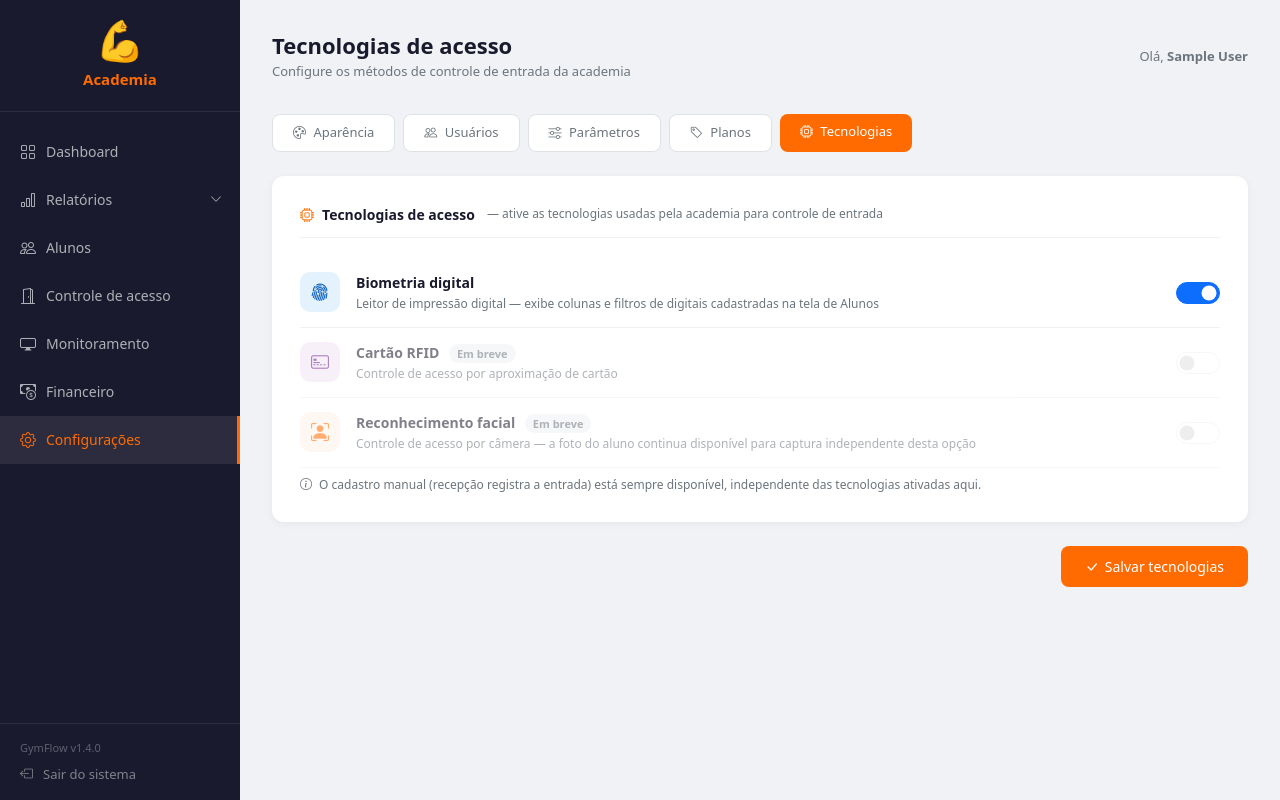
After one commit to BR-VictorAraujo/Projeto-Controle-Academia, a Flask app: page /configuracoes/tecnologias in a window 1280 px wide. The commit adds this page. Run offline with Flask 3, Linux system fonts and the light colour scheme; the visitor is signed in with stand-in values (Sample User, id 1); data comes from the database, SQL or seed files in the repository; data that the repository does not hold is empty.

Commit message:
feat: tela dedicada de Tecnologias de Acesso (separada de Parametros), paginacao em Alunos e Financeiro

```diff
--- a/app/__init__.py
+++ b/app/__init__.py
@@ -74,6 +74,11 @@ def create_app():
             # Padrao 'ativado': popup de novas passagens visivel em
             # qualquer tela do sistema, nao so no Monitoramento.
             popup_acessos_ativo = '1'
+            # Tecnologias de acesso ativas — controla se a coluna/filtro
+            # de biometria aparece na tela de Alunos. Ativado por padrao
+            # porque clientes existentes ja usam biometria hoje; clientes
+            # que so usam RFID/manual no futuro podem desativar.
+            tecnologia_biometria = '1'
         try:
             configs = {c.chave: c.valor for c in Configuracao.query.all()}
             SiteConfig.nome_academia       = configs.get('nome_academia',       'Academia')
@@ -85,6 +90,7 @@ def create_app():
             SiteConfig.endereco            = configs.get('endereco',            '')
             SiteConfig.timeout_sessao      = configs.get('timeout_sessao',      '60')
             SiteConfig.popup_acessos_ativo = configs.get('popup_acessos_ativo', '1')
+            SiteConfig.tecnologia_biometria = configs.get('tecnologia_biometria', '1')
         except:
             pass
 
--- a/app/routes/auth.py
+++ b/app/routes/auth.py
@@ -34,6 +34,55 @@ def get_param(chave, padrao=''):
     from app.models import Configuracao
     c = Configuracao.query.filter_by(chave=chave).first()
     return c.valor if c else padrao
+
+# Opções de itens por página aceitas em todo o sistema — usado tanto para
+# validar o valor recebido via query string quanto para popular o seletor
+# na interface (Alunos, Financeiro, e futuras telas que precisem paginar).
+OPCOES_POR_PAGINA = [20, 50, 100]
+POR_PAGINA_PADRAO = 20
+
+def paginar(query, args=None, padrao=POR_PAGINA_PADRAO, opcoes=None):
+    """
+    Pagina uma query do SQLAlchemy de forma padronizada em todo o sistema.
+
+    Lê 'pagina' e 'por_pagina' da query string (via request.args, ou do
+    dict passado em `args` se a tela precisar combinar com outros filtros
+    já extraídos manualmente). Usa LIMIT/OFFSET no banco — nunca carrega
+    a query inteira na memória antes de paginar, o que é essencial para
+    telas como Alunos e Financeiro que podem crescer para milhares de
+    registros.
+
+    Retorna um objeto com:
+        .items        — lista de registros da página atual
+        .page         — página atual (1-indexed)
+        .per_page     — itens por página nesta consulta
+        .total        — total de registros (sem paginação)
+        .pages        — total de páginas
+        .has_prev / .has_next, .prev_num / .next_num
+
+    `opcoes`: lista de valores permitidos para por_pagina (default
+    OPCOES_POR_PAGINA = [20, 50, 100]). Qualquer valor fora da lista cai
+    no padrão — protege contra alguém forçar ?por_pagina=999999 na URL
+    e arrastar a base inteira de uma vez.
+    """
+    opcoes = opcoes or OPCOES_POR_PAGINA
+    origem = args if args is not None else request.args
+
+    try:
+        pagina = int(origem.get('pagina', 1))
+    except (TypeError, ValueError):
+        pagina = 1
+    if pagina < 1:
+        pagina = 1
+
+    try:
+        por_pagina = int(origem.get('por_pagina', padrao))
+    except (TypeError, ValueError):
+        por_pagina = padrao
+    if por_pagina not in opcoes:
+        por_pagina = padrao
+
+    return query.paginate(page=pagina, per_page=por_pagina, error_out=False)
 
 def validar_documento(tipo, numero):
     numero_limpo = re.sub(r'[^a-zA-Z0-9]', '', numero)
--- a/app/routes/config.py
+++ b/app/routes/config.py
@@ -261,6 +261,46 @@ def novo_plano():
 
 
 # ─────────────────────────────────────────────────────────────────────────────
+# Tecnologias de acesso
+# ─────────────────────────────────────────────────────────────────────────────
+
+@bp.route('/configuracoes/tecnologias', methods=['GET', 'POST'])
+@login_required
+def tecnologias():
+    """
+    Tela dedicada para ativar/desativar tecnologias de controle de acesso
+    (biometria, RFID, facial). Antes vivia dentro de /parametros, mas foi
+    movida para sua propria aba — sao decisoes de hardware/produto, nao
+    parametros operacionais como senha ou backup, e misturadas la a tela
+    ficava poluida.
+
+    tecnologia_biometria controla se a coluna/filtro de biometria aparece
+    na tela de Alunos (ver app/routes/alunos.py e templates/alunos/lista.html).
+    Vem ativado por padrao porque clientes ja existentes usam biometria hoje.
+    """
+    def set_config(chave, valor):
+        from app.models import Configuracao
+        c = Configuracao.query.filter_by(chave=chave).first()
+        if c: c.valor = valor
+        else: db.session.add(Configuracao(chave=chave, valor=valor))
+
+    if request.method == 'POST':
+        # Hidden+checkbox: sempre vem '1' ou '0' explicito no POST,
+        # diferente de um checkbox puro que fica ausente quando desmarcado.
+        # Garante que o padrao "ativado" nao se perca no primeiro salvamento.
+        set_config('tecnologia_biometria', request.form.get('tecnologia_biometria', '1'))
+        db.session.commit()
+        registrar_log('alterou tecnologias de acesso', 'Configurações de tecnologia atualizadas')
+        flash('Tecnologias de acesso salvas com sucesso!', 'success')
+        return redirect(url_for('config.tecnologias'))
+
+    class Params:
+        tecnologia_biometria = get_param('tecnologia_biometria', '1')
+
+    return render_template('tecnologias.html', params=Params())
+
+
+# ─────────────────────────────────────────────────────────────────────────────
 # Backup do banco de dados
 # ─────────────────────────────────────────────────────────────────────────────
 
--- a/app/templates/alunos/editar.html
+++ b/app/templates/alunos/editar.html
@@ -181,7 +181,8 @@
         <div class="row g-3 mb-4">
             <div class="col-md-6">
                 <label class="form-label">Nome completo *</label>
-                <input type="text" name="nome" class="form-control" value="{{ aluno.nome }}" required>
+                <input type="text" name="nome" class="form-control" value="{{ aluno.nome }}" maxlength="100" required>
+                <div class="form-text" style="font-size:11px;">Máximo 100 caracteres</div>
             </div>
             <div class="col-md-2">
                 <label class="form-label">Tipo de documento *</label>
--- a/app/templates/alunos/novo.html
+++ b/app/templates/alunos/novo.html
@@ -141,7 +141,8 @@
         <div class="row g-3">
             <div class="col-md-6">
                 <label class="form-label">Nome completo *</label>
-                <input type="text" name="nome" class="form-control" placeholder="Nome do aluno" required>
+                <input type="text" name="nome" class="form-control" placeholder="Nome do aluno" maxlength="100" required>
+                <div class="form-text" style="font-size:11px;">Máximo 100 caracteres</div>
             </div>
             <div class="col-md-2">
                 <label class="form-label">Tipo de documento *</label>
--- a/app/templates/configuracoes.html
+++ b/app/templates/configuracoes.html
@@ -62,7 +62,7 @@
 
 {% block conteudo %}
 <!-- Tabs configurações -->
-<div style="display:flex; gap:8px; margin-bottom:24px;">
+<div style="display:flex; gap:8px; margin-bottom:24px; flex-wrap:wrap;">
     <a href="/configuracoes" style="background: var(--cor-principal); border:none; color:white; padding:8px 20px; border-radius:8px; font-size:13px; text-decoration:none;">
         <i class="bi bi-palette me-1"></i> Aparência
     </a>
@@ -74,6 +74,9 @@
     </a>
     <a href="/planos" style="background:white; border:1px solid #dee2e6; color:#6c757d; padding:8px 20px; border-radius:8px; font-size:13px; text-decoration:none;">
         <i class="bi bi-tag me-1"></i> Planos
+    </a>
+    <a href="/configuracoes/tecnologias" style="background:white; border:1px solid #dee2e6; color:#6c757d; padding:8px 20px; border-radius:8px; font-size:13px; text-decoration:none;">
+        <i class="bi bi-cpu me-1"></i> Tecnologias
     </a>
 </div>
 
--- a/app/templates/parametros.html
+++ b/app/templates/parametros.html
@@ -102,6 +102,9 @@
     </a>
     <a href="/planos" style="background:white; border:1px solid #dee2e6; color:#6c757d; padding:8px 20px; border-radius:8px; font-size:13px; text-decoration:none;">
         <i class="bi bi-tag me-1"></i> Planos
+    </a>
+    <a href="/configuracoes/tecnologias" style="background:white; border:1px solid #dee2e6; color:#6c757d; padding:8px 20px; border-radius:8px; font-size:13px; text-decoration:none;">
+        <i class="bi bi-cpu me-1"></i> Tecnologias
     </a>
 </div>
 
--- a/app/templates/planos.html
+++ b/app/templates/planos.html
@@ -35,6 +35,9 @@
         </a>
         <a href="/planos" style="background: var(--cor-principal); border:none; color:white; padding:8px 20px; border-radius:8px; font-size:13px; text-decoration:none;">
             <i class="bi bi-tag me-1"></i> Planos
+        </a>
+        <a href="/configuracoes/tecnologias" style="background:white; border:1px solid #dee2e6; color:#6c757d; padding:8px 20px; border-radius:8px; font-size:13px; text-decoration:none;">
+            <i class="bi bi-cpu me-1"></i> Tecnologias
         </a>
     </div>
     <button class="btn-principal" data-bs-toggle="modal" data-bs-target="#modalNovoPlanoo">
--- /dev/null
+++ b/app/templates/tecnologias.html
@@ -0,0 +1,124 @@
+{% extends 'base.html' %}
+
+{% block titulo %}Tecnologias{% endblock %}
+{% block titulo_pagina %}Tecnologias de acesso{% endblock %}
+{% block subtitulo %}Configure os métodos de controle de entrada da academia{% endblock %}
+
+{% set pagina_ativa = 'configuracoes' %}
+
+{% block estilos %}
+.param-card {
+    background: white; border-radius: 12px; padding: 28px;
+    box-shadow: 0 2px 8px rgba(0,0,0,0.05); margin-bottom: 24px;
+}
+.param-section-title {
+    font-size: 14px; font-weight: 600; color: #1a1a2e;
+    margin-bottom: 20px; padding-bottom: 12px;
+    border-bottom: 1px solid #f0f2f5;
+    display: flex; align-items: center; gap: 8px;
+}
+.forma-row {
+    display: flex; align-items: center; gap: 16px;
+    padding: 14px 0; border-bottom: 1px solid #f0f2f5;
+    flex-wrap: wrap;
+}
+.forma-row:last-child { border-bottom: none; }
+.forma-icone {
+    width: 40px; height: 40px; border-radius: 10px;
+    display: flex; align-items: center; justify-content: center;
+    font-size: 18px; flex-shrink: 0;
+}
+.forma-info { flex: 1; min-width: 140px; }
+.forma-nome { font-size: 14px; font-weight: 600; color: #1a1a2e; }
+.forma-desc { font-size: 12px; color: #6c757d; margin-top: 2px; }
+{% endblock %}
+
+{% block conteudo %}
+<!-- Tabs -->
+<div style="display:flex; gap:8px; margin-bottom:24px; flex-wrap:wrap;">
+    <a href="/configuracoes" style="background:white; border:1px solid #dee2e6; color:#6c757d; padding:8px 20px; border-radius:8px; font-size:13px; text-decoration:none;">
+        <i class="bi bi-palette me-1"></i> Aparência
+    </a>
+    <a href="/usuarios" style="background:white; border:1px solid #dee2e6; color:#6c757d; padding:8px 20px; border-radius:8px; font-size:13px; text-decoration:none;">
+        <i class="bi bi-people me-1"></i> Usuários
+    </a>
+    <a href="/parametros" style="background:white; border:1px solid #dee2e6; color:#6c757d; padding:8px 20px; border-radius:8px; font-size:13px; text-decoration:none;">
+        <i class="bi bi-sliders me-1"></i> Parâmetros
+    </a>
+    <a href="/planos" style="background:white; border:1px solid #dee2e6; color:#6c757d; padding:8px 20px; border-radius:8px; font-size:13px; text-decoration:none;">
+        <i class="bi bi-tag me-1"></i> Planos
+    </a>
+    <a href="/configuracoes/tecnologias" style="background: var(--cor-principal); border:none; color:white; padding:8px 20px; border-radius:8px; font-size:13px; text-decoration:none;">
+        <i class="bi bi-cpu me-1"></i> Tecnologias
+    </a>
+</div>
+
+<form method="POST" action="/configuracoes/tecnologias">
+
+    <div class="param-card">
+        <div class="param-section-title">
+            <i class="bi bi-cpu" style="color: var(--cor-principal);"></i> Tecnologias de acesso
+            <span style="font-size:12px; font-weight:400; color:#6c757d; margin-left:4px;">— ative as tecnologias usadas pela academia para controle de entrada</span>
+        </div>
+
+        <!-- Biometria -->
+        <div class="forma-row">
+            <div class="forma-icone" style="background:#e3f2fd; color:#1565c0;"><i class="bi bi-fingerprint"></i></div>
+            <div class="forma-info">
+                <div class="forma-nome">Biometria digital</div>
+                <div class="forma-desc">Leitor de impressão digital — exibe colunas e filtros de digitais cadastradas na tela de Alunos</div>
+            </div>
+            <div class="form-check form-switch">
+                <input class="form-check-input" type="checkbox" name="tecnologia_biometria_chk"
+                    id="sw-tec-biometria"
+                    {% if params.tecnologia_biometria == '1' %}checked{% endif %}
+                    onchange="document.getElementById('input-tec-biometria').value = this.checked ? '1' : '0'"
+                    style="width:44px; height:22px; cursor:pointer;">
+            </div>
+        </div>
+        <!-- Hidden real enviado no POST — sempre presente com '1' ou '0',
+             mesmo padrao ja usado em popup_acessos_ativo: garante que o
+             padrao "ativado" nao se perca no primeiro salvamento, ja que
+             clientes existentes ja usam biometria hoje e nao devem ter
+             a feature escondida sem querer. -->
+        <input type="hidden" name="tecnologia_biometria" id="input-tec-biometria"
+               value="{{ params.tecnologia_biometria or '1' }}">
+
+        <!-- RFID — em breve -->
+        <div class="forma-row" style="opacity:0.55;">
+            <div class="forma-icone" style="background:#f3e5f5; color:#6a1b9a;"><i class="bi bi-credit-card-2-front"></i></div>
+            <div class="forma-info">
+                <div class="forma-nome">Cartão RFID <span style="font-size:11px; font-weight:600; background:#f0f2f5; color:#6c757d; padding:2px 8px; border-radius:20px; margin-left:6px;">Em breve</span></div>
+                <div class="forma-desc">Controle de acesso por aproximação de cartão</div>
+            </div>
+            <div class="form-check form-switch">
+                <input class="form-check-input" type="checkbox" disabled style="width:44px; height:22px;">
+            </div>
+        </div>
+
+        <!-- Reconhecimento facial — em breve -->
+        <div class="forma-row" style="opacity:0.55;">
+            <div class="forma-icone" style="background:#fff3e8; color:var(--cor-principal);"><i class="bi bi-person-bounding-box"></i></div>
+            <div class="forma-info">
+                <div class="forma-nome">Reconhecimento facial <span style="font-size:11px; font-weight:600; background:#f0f2f5; color:#6c757d; padding:2px 8px; border-radius:20px; margin-left:6px;">Em breve</span></div>
+                <div class="forma-desc">Controle de acesso por câmera — a foto do aluno continua disponível para captura independente desta opção</div>
+            </div>
+            <div class="form-check form-switch">
+                <input class="form-check-input" type="checkbox" disabled style="width:44px; height:22px;">
+            </div>
+        </div>
+
+        <div class="mt-2" style="font-size:12px; color:#6c757d;">
+            <i class="bi bi-info-circle me-1"></i>
+            O cadastro manual (recepção registra a entrada) está sempre disponível, independente das tecnologias ativadas aqui.
+        </div>
+    </div>
+
+    <div class="d-flex justify-content-end">
+        <button type="submit" class="btn-principal">
+            <i class="bi bi-check-lg"></i> Salvar tecnologias
+        </button>
+    </div>
+
+</form>
+{% endblock %}
--- a/app/templates/usuarios.html
+++ b/app/templates/usuarios.html
@@ -35,7 +35,7 @@
 
 {% block conteudo %}
 <!-- Tabs configurações -->
-<div style="display:flex; gap:8px; margin-bottom:24px;">
+<div style="display:flex; gap:8px; margin-bottom:24px; flex-wrap:wrap;">
     <a href="/configuracoes" style="background:white; border:1px solid #dee2e6; color:#6c757d; padding:8px 20px; border-radius:8px; font-size:13px; text-decoration:none;">
         <i class="bi bi-palette me-1"></i> Aparência
     </a>
@@ -47,6 +47,9 @@
     </a>
     <a href="/planos" style="background:white; border:1px solid #dee2e6; color:#6c757d; padding:8px 20px; border-radius:8px; font-size:13px; text-decoration:none;">
         <i class="bi bi-tag me-1"></i> Planos
+    </a>
+    <a href="/configuracoes/tecnologias" style="background:white; border:1px solid #dee2e6; color:#6c757d; padding:8px 20px; border-radius:8px; font-size:13px; text-decoration:none;">
+        <i class="bi bi-cpu me-1"></i> Tecnologias
     </a>
 </div>
 
```
Also changed, not shown: app/routes/alunos.py (+51 -11 lines), app/routes/financeiro.py (+38 -13 lines), app/templates/_paginacao.html (added, +60 -0 lines), app/templates/alunos/lista.html (+40 -4 lines), app/templates/financeiro.html (+31 -6 lines).
